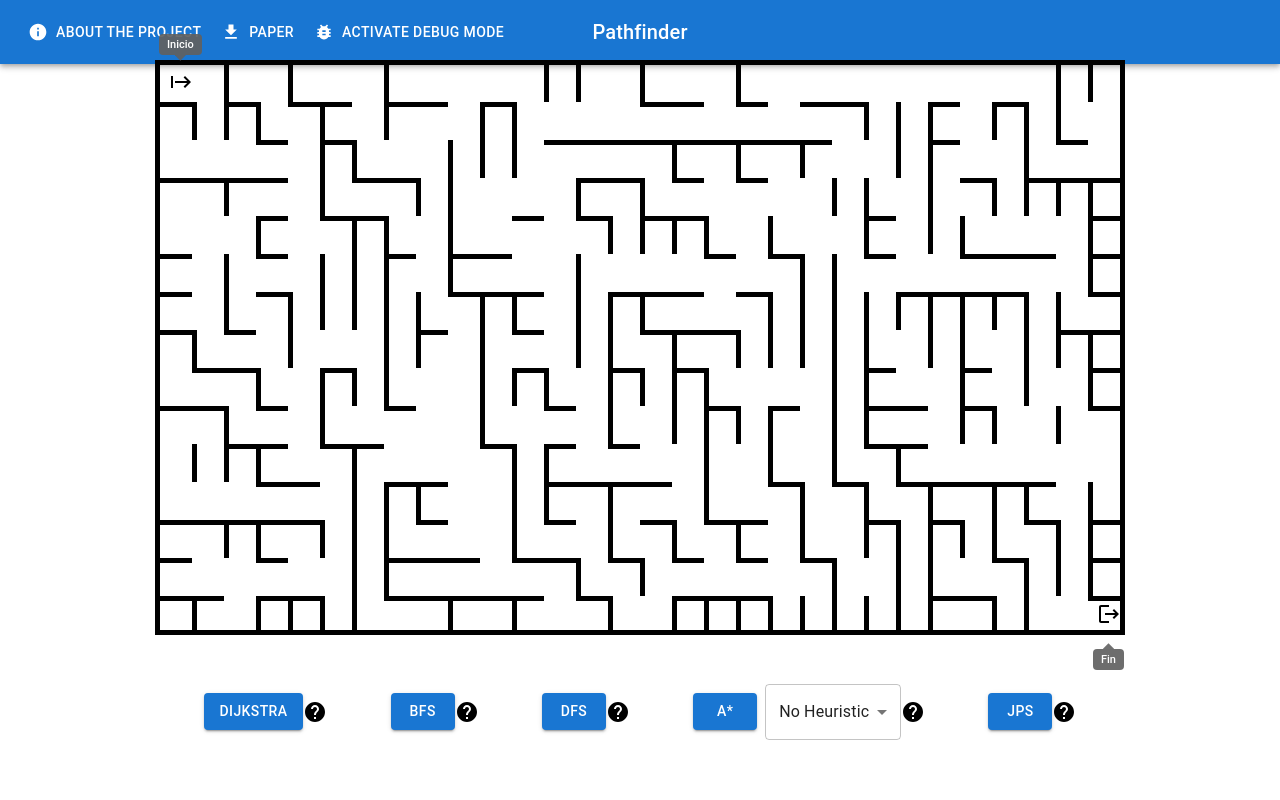
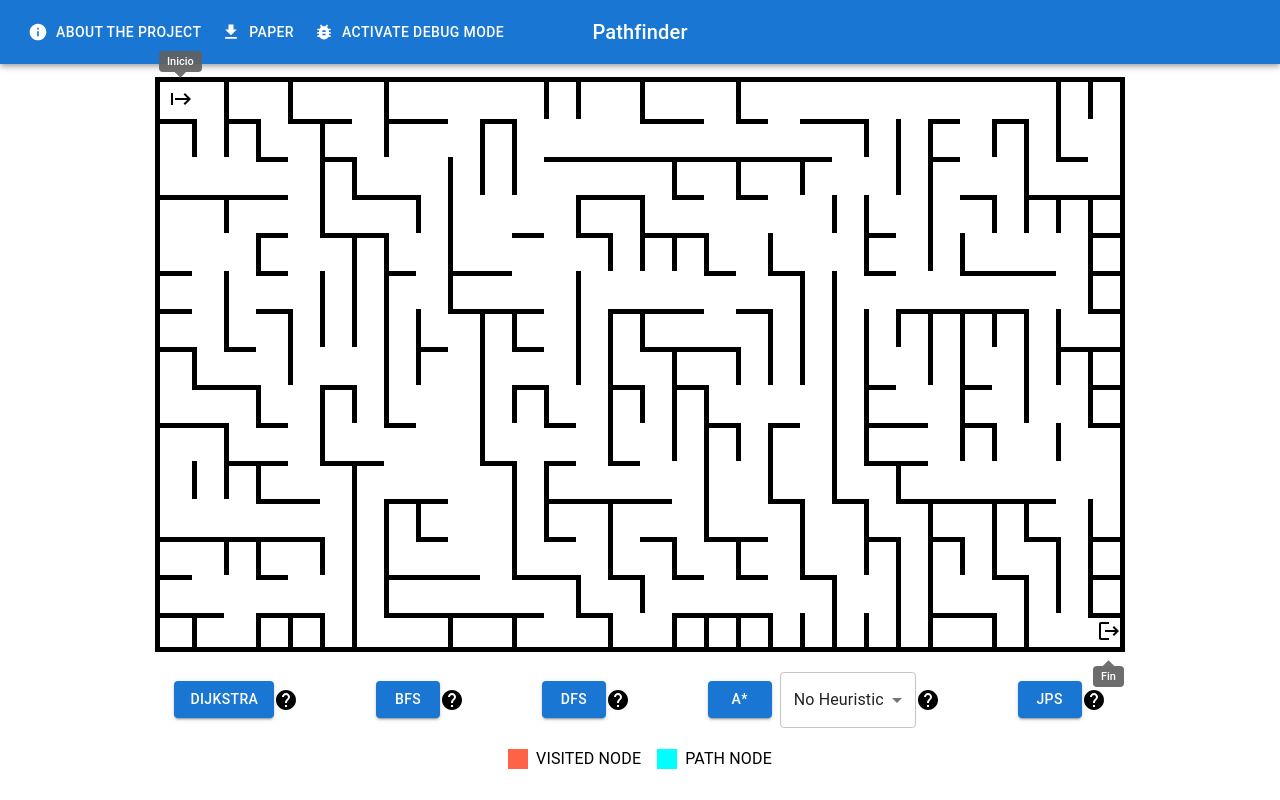
Before and after one commit to LaberintoPSG/PathFinder-ALGABO, a React (Create React App) app: page / in a window 1280 px wide. Built offline with nearby package versions, Linux system fonts and the light colour scheme; what @datastructures-js/priority-queue would draw is missing.

Commit message:
mazelegend

```diff
--- /dev/null
+++ b/src/Modules/_shared/componentes/maze/maze-legend.tsx
@@ -0,0 +1,41 @@
+import React from 'react';
+import { Typography } from '@mui/material';
+
+interface MazeLegendSquareProps {
+  color: string;
+}
+
+const MazeLegendSquare: React.FC<MazeLegendSquareProps> = ({ color }) => {
+  return (
+    <div
+      style={{
+        width: '20px',
+        height: '20px',
+        backgroundColor: color,
+        marginRight: '8px',
+      }}
+    />
+  );
+};
+
+export const MazeLegend = () => {
+  return (
+    <div
+      style={{
+        display: 'flex',
+        alignItems: 'center',
+        justifyContent: 'center',
+        gap: '16px',
+      }}
+    >
+      <div style={{ display: 'flex', alignItems: 'center' }}>
+        <MazeLegendSquare color="tomato" />
+        <Typography>VISITED NODE</Typography>
+      </div>
+      <div style={{ display: 'flex', alignItems: 'center' }}>
+        <MazeLegendSquare color="aqua" />
+        <Typography>PATH NODE</Typography>
+      </div>
+    </div>
+  );
+};
--- a/src/Modules/_shared/componentes/maze/maze.tsx
+++ b/src/Modules/_shared/componentes/maze/maze.tsx
@@ -11,6 +11,7 @@ import { DFS } from "../../../../Algorithms/DFS";
 import { Astar, findPathFromAstar, visitedNodesAstar, WeightedGraph } from "../../../../Algorithms/Astar";
 import { HeuristicsCollection } from "../../../../Algorithms/Heuristics";
 import { AlgoritmOptions } from "./algorithm-options";
+import { MazeLegend } from "./maze-legend";
 
 interface MazeProps {
     Graph: {
@@ -216,7 +217,7 @@ export const Maze: React.FC<MazeProps> = ({ Graph }) => {
                 <div style={{
                     display: 'flex',
                     justifyContent: 'space-between',
-                    padding: '5%'
+                    padding: '2%'
                 }}>
                     <AlgoritmOptions
                     executePathFinding={executePathFinding}
@@ -224,6 +225,7 @@ export const Maze: React.FC<MazeProps> = ({ Graph }) => {
                     selectedHeuristicForAstar={selectedHeuristicForAstar}
                     ></AlgoritmOptions>
                 </div>
+                <MazeLegend/>
             </div>
         </div>
 
```
